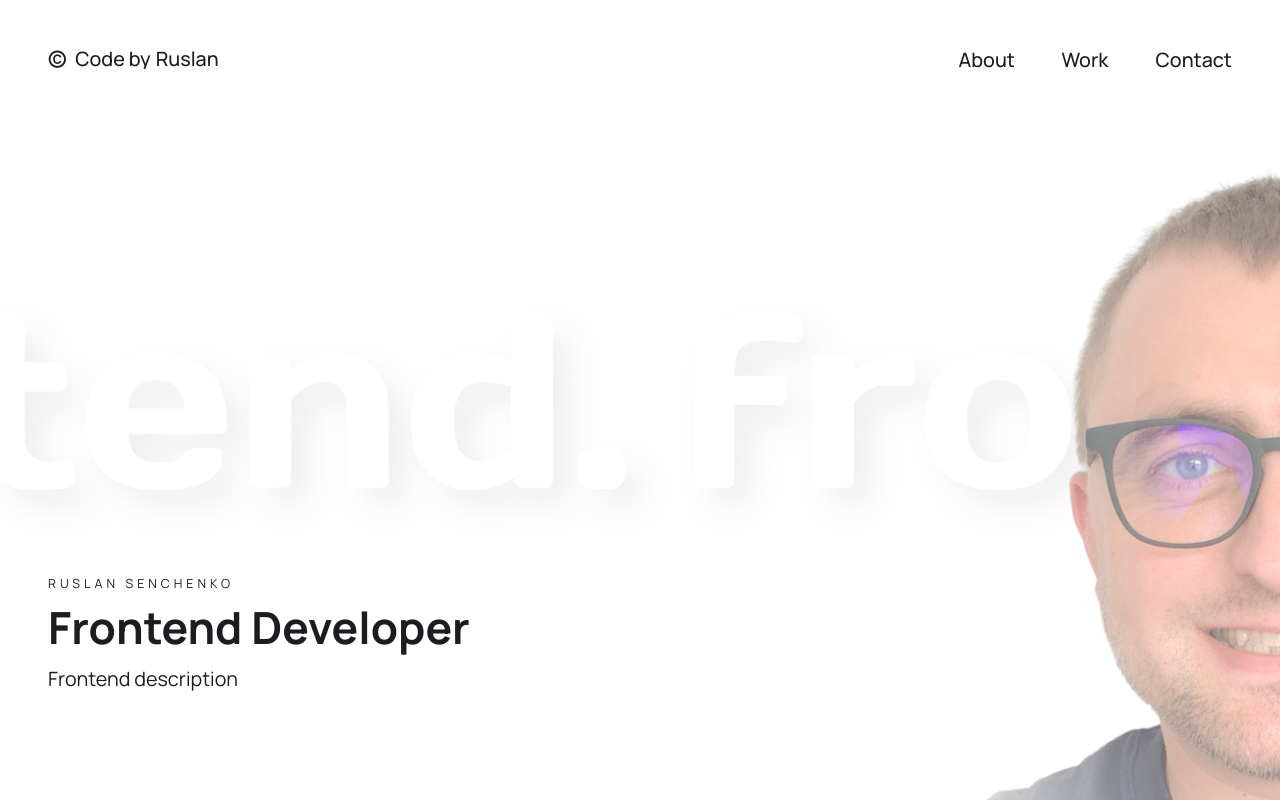
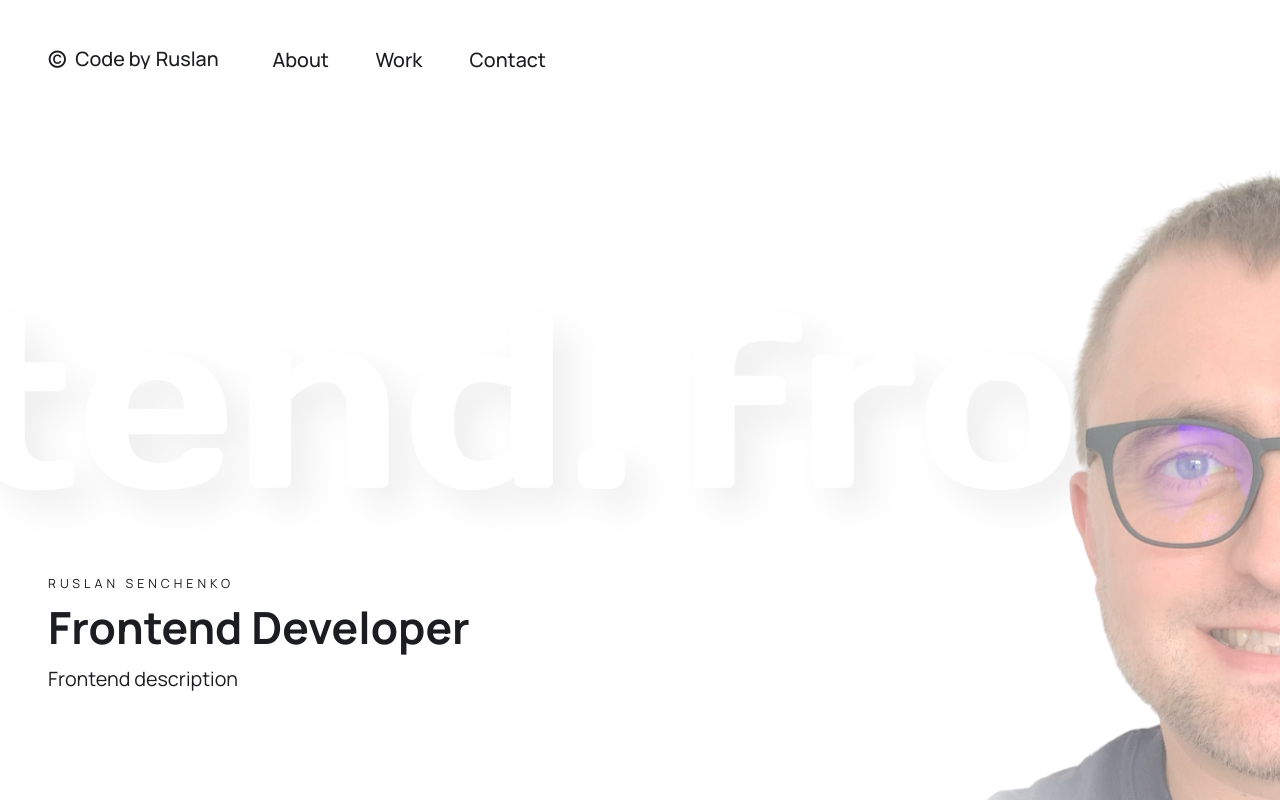
Before and after one commit to ssenick/ssenick-portfolio, a React (Vite) app: page / in a window 1280 px wide. Shown: the top 802 px of the page. Built offline with nearby package versions, Linux system fonts and the light colour scheme.

Commit message:
added .nav styles

```diff
--- a/src/Layout/Header/ui/Header/Header.module.scss
+++ b/src/Layout/Header/ui/Header/Header.module.scss
@@ -4,7 +4,13 @@
   .wrapper {
     display: flex;
     align-items: center;
-    justify-content: space-between;
+    gap: 20px;
+  }
+
+  .nav {
+    display: flex;
+    align-items: center;
+    margin-left: auto;
   }
 
   ul {
```
